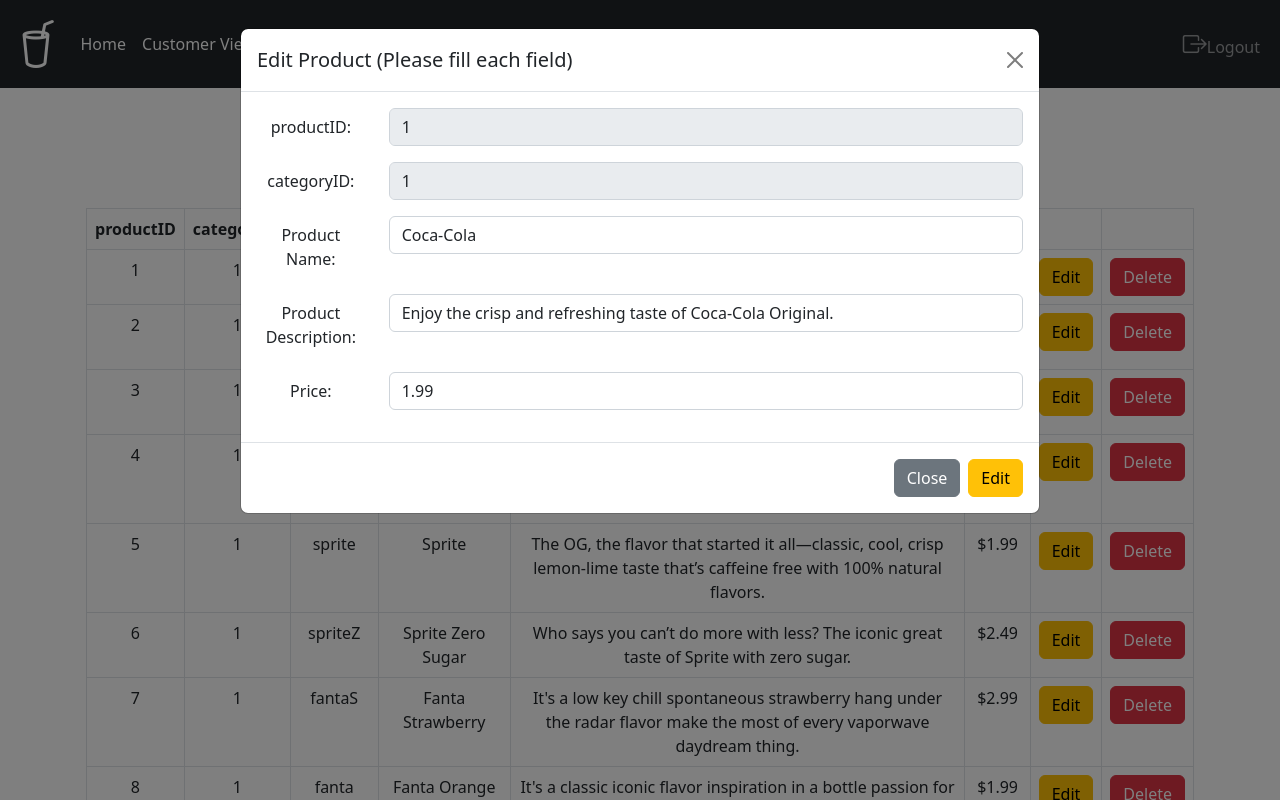
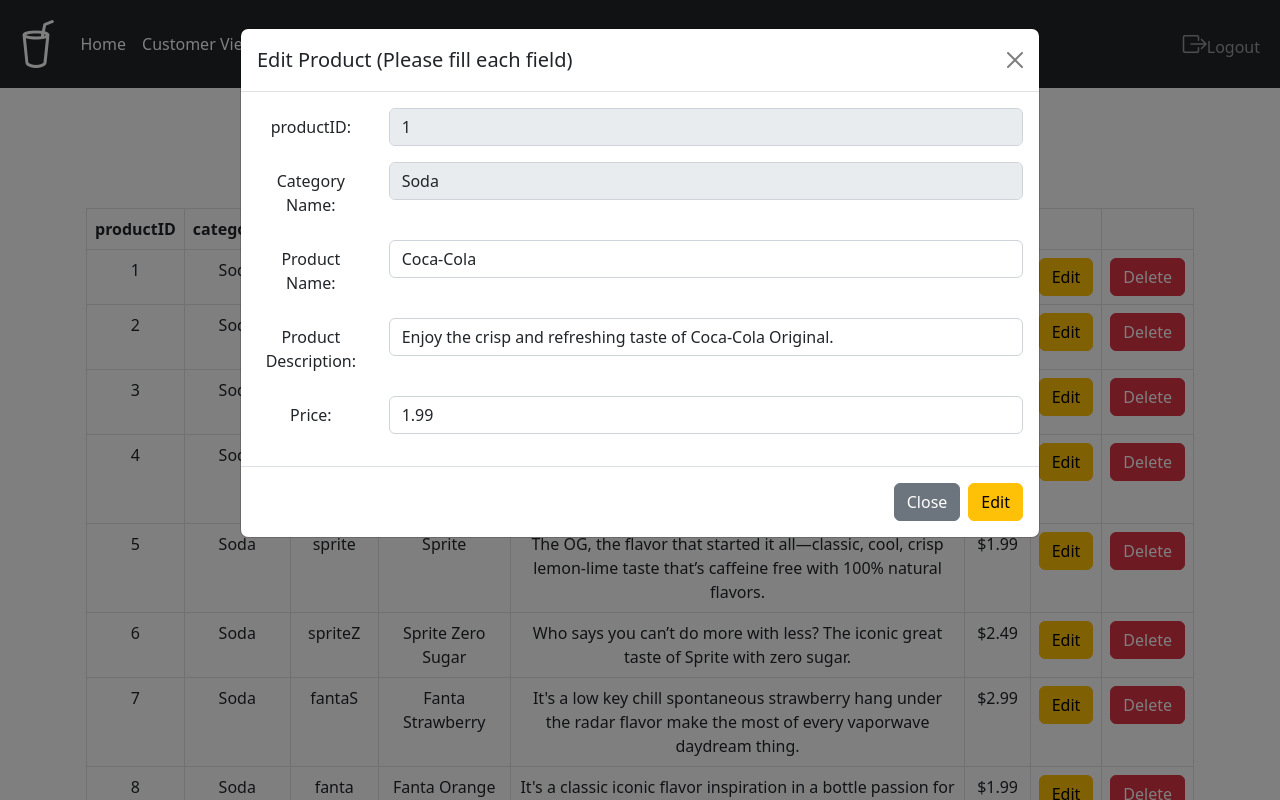
Before and after one commit to hamzehab/CSIT337-Project, a PHP site: page /admin/productManager.php in a window 1280 px wide, after a click on "Edit". Run offline with PHP 8.4, Linux system fonts and the light colour scheme; a user stored in the database is signed in; data comes from the database, SQL or seed files in the repository; some libraries are stand-ins or nearby versions.

Commit message:
changed ID to Name in managers

```diff
--- a/admin/productManager.php
+++ b/admin/productManager.php
@@ -35,7 +35,7 @@
                 <?php foreach ($products as $product): ?>
                     <tr>
                         <td><?php echo $product['productID']; ?></td>
-                        <td><?php echo $product['categoryID']; ?></td>
+                        <td><?php echo get_category_name($product['categoryID']); ?></td>
                         <td><?php echo $product['productCode']; ?></td>
                         <td><?php echo $product['productName']; ?></td>
                         <td><?php echo $product['description']; ?></td>
@@ -63,9 +63,9 @@
                                                     </div>
                                                 </div>
                                                 <div class="row mb-3">
-                                                    <label class="col-sm-2 col-form-label">categoryID:</label>
+                                                    <label class="col-sm-2 col-form-label">Category Name:</label>
                                                     <div class="col-sm-10">
-                                                        <input type="number" class="form-control" value="<?php echo $product['categoryID'];?>" disabled>
+                                                        <input type="text" class="form-control" value="<?php echo get_category_name($product['categoryID']); ?>" disabled>
                                                     </div>
                                                 </div>
                                                 <div class="row mb-3">
```
